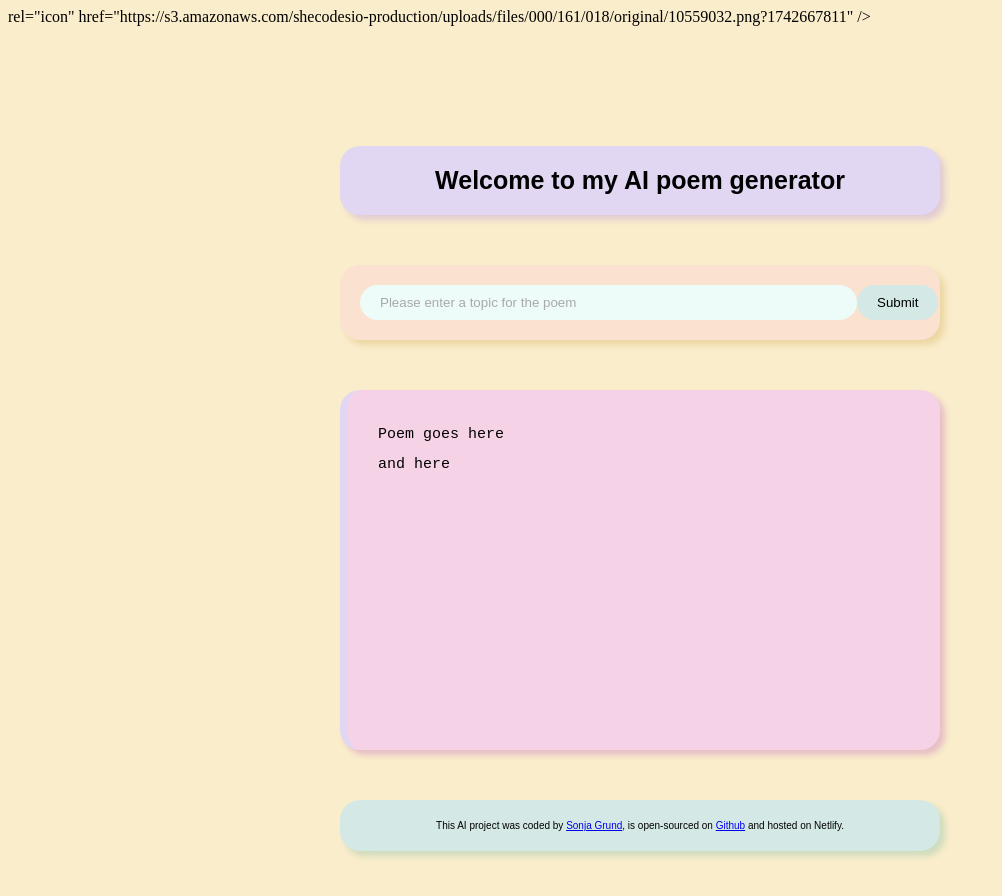
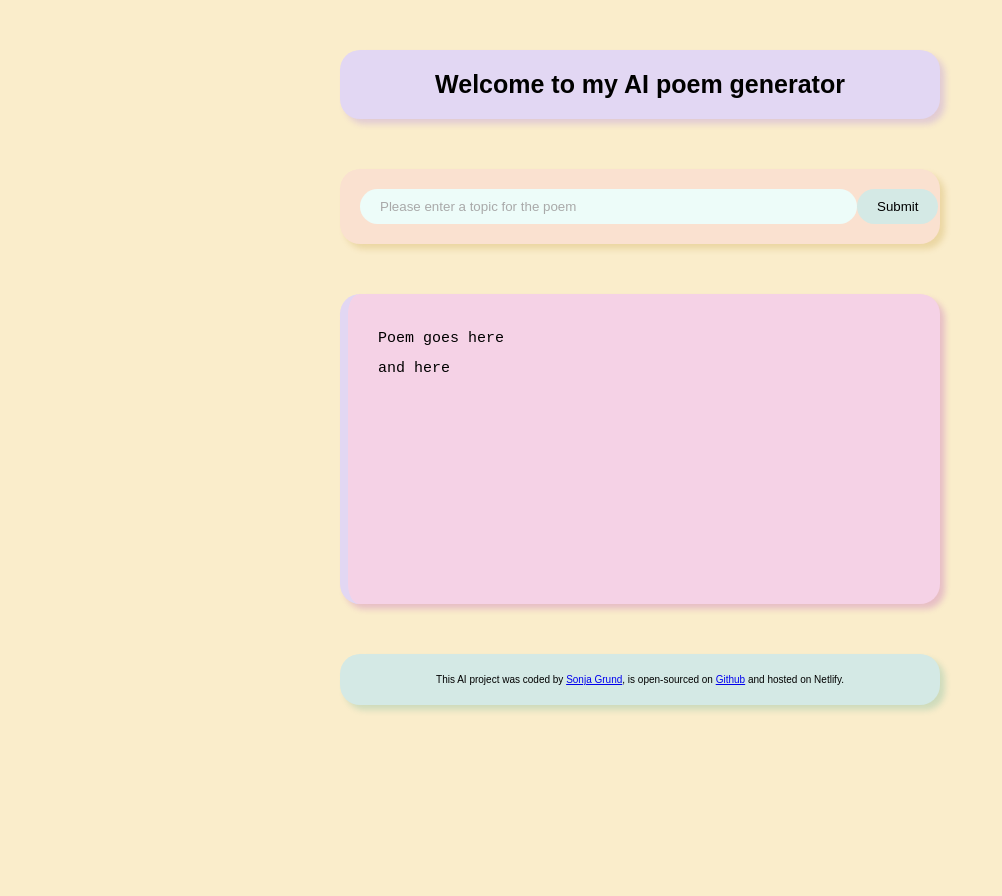
Before and after one commit to itsSonchan/PoemGenerator, a plain HTML site: page index.html in a window 1280 px wide. Shown: the whole page, without its empty margins (0-1002 px from the left). After the commit the page ends 800 px from the top, so only its background shows below. Drawn offline with Linux system fonts and the light colour scheme.

Commit message:
adjusted sizing a bit in css

```diff
--- a/index.html
+++ b/index.html
@@ -5,8 +5,9 @@
     <meta name="viewport" content="width=device-width, initial-scale=1.0" />
     <link rel="stylesheet" href="style.css" />
     <script src="script.js"></script>
-    rel="icon"
-    href="https://s3.amazonaws.com/shecodesio-production/uploads/files/000/161/018/original/10559032.png?1742667811"
+    <link
+      rel="icon"
+      href="https://s3.amazonaws.com/shecodesio-production/uploads/files/000/161/018/original/10559032.png?1742667811"
     />
     <title>AI Poem Generator</title>
   </head>
--- a/style.css
+++ b/style.css
@@ -19,7 +19,7 @@ footer {
   box-shadow: 5px 5px 6px rgba(29, 152, 129, 0.2);
 }
 #container {
-  margin: 120px auto;
+  margin: 50px auto;
   max-width: 600px;
   font-family: sans-serif;
 }
@@ -38,7 +38,7 @@ footer {
 #poem-field {
   background-color: #f5d2e6;
   padding: 30px;
-  height: 300px;
+  height: 250px;
   margin: 50px auto;
   border-radius: 20px;
   font-family: monospace;
```
